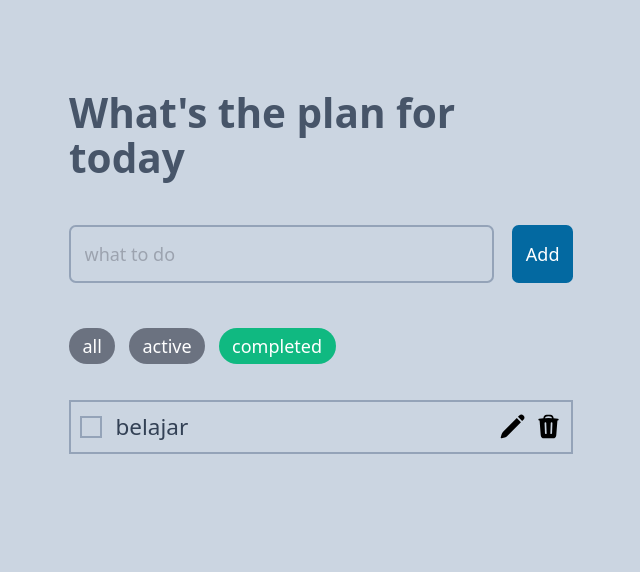
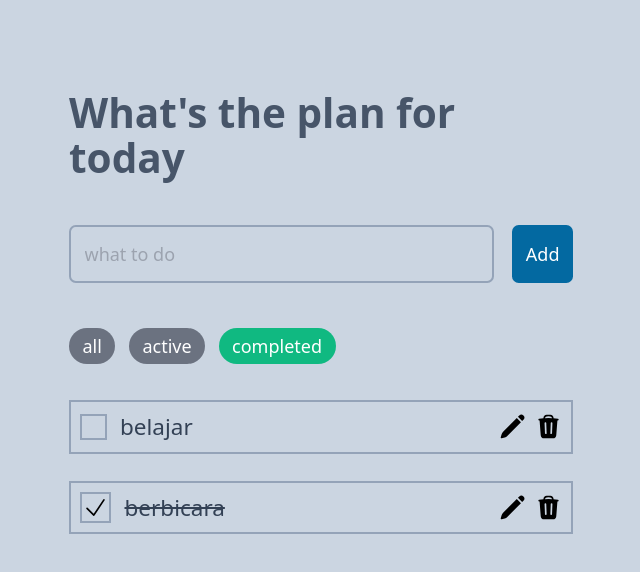
Before and after one commit to AlgonzaDJun/Todo-Redux-skilvul, a React (Vite) app: page / in a window 1280 px wide. Shown: the top 572 px of the page, without its empty margins (319-959 px from the left). Built offline with nearby package versions, Linux system fonts and the light colour scheme.

Commit message:
finish edit and check complete

```diff
--- a/package.json
+++ b/package.json
@@ -11,6 +11,7 @@
   },
   "dependencies": {
     "@reduxjs/toolkit": "^1.9.7",
+    "prop-types": "^15.8.1",
     "react": "^18.2.0",
     "react-dom": "^18.2.0",
     "react-redux": "^8.1.3"
--- a/src/App.jsx
+++ b/src/App.jsx
@@ -1,11 +1,9 @@
 import FormTodo from "./components/formTodo";
-import ListTodo from "./components/listTodo";
 
 function App() {
   return (
     <div className="max-w-md mx-10 md:mx-auto">
       <FormTodo />
-      <ListTodo />
     </div>
   );
 }
--- a/src/components/FormTodo.jsx
+++ b/src/components/FormTodo.jsx
@@ -1,8 +1,11 @@
+/* eslint-disable no-unused-vars */
 import { useState } from "react";
-import { useDispatch } from "react-redux";
-import { addTodo } from "../redux/reducers/todo-reducer";
+import { useDispatch, useSelector } from "react-redux";
+import { addTodo, editTodo } from "../redux/reducers/todo-reducer";
+import ListTodo from "./listTodo";
 
 const FormTodo = () => {
+  const { isEdit, todos } = useSelector((state) => state.todos);
   const [input, setInput] = useState("");
   const dispatch = useDispatch();
 
@@ -12,7 +15,11 @@ const FormTodo = () => {
 
   const handleSubmit = (event) => {
     event.preventDefault();
-    dispatch(addTodo(input));
+    if (!isEdit) {
+      dispatch(addTodo(input));
+    } else {
+      dispatch(editTodo(input));
+    }
     setInput("");
   };
 
@@ -34,9 +41,11 @@ const FormTodo = () => {
           className="px-3 py-2 rounded-md bg-sky-700 hover:bg-sky-900 ml-4 text-white"
           onClick={handleSubmit}
         >
-          Add
+          {isEdit ? "Edit" : "Add"}
         </button>
       </form>
+
+      <ListTodo setInput={setInput} />
     </div>
   );
 };
--- a/src/components/ListTodo.jsx
+++ b/src/components/ListTodo.jsx
@@ -1,15 +1,29 @@
-/* eslint-disable no-unused-vars */
 import { useDispatch, useSelector } from "react-redux";
-import { deleteTodo } from "../redux/reducers/todo-reducer";
+import {
+  completeTodo,
+  deleteTodo,
+  startEdit,
+} from "../redux/reducers/todo-reducer";
 
-const ListTodo = () => {
+import PropTypes from "prop-types";
+
+const ListTodo = ({ setInput }) => {
   const { todos } = useSelector((state) => state.todos);
   const dispatch = useDispatch();
-  console.log(todos);
+  // console.log(todos);
 
   const removeTodo = (id) => {
     dispatch(deleteTodo(id));
     // console.log(id);
+  };
+
+  const handleComplete = (id) => {
+    dispatch(completeTodo(id));
+  };
+
+  const handleEdit = (id, value) => {
+    setInput(value);
+    dispatch(startEdit(id));
   };
 
   return (
@@ -34,12 +48,39 @@ const ListTodo = () => {
             className=" grow border-2 p-2 border-slate-400 flex gap-3 items-center"
             key={item.id}
           >
-            <button className="border-2 p-2 border-slate-400"></button>
-            <p className="grow text-xl cursor-pointer text-slate-700">
+            <button
+              className={`border-2 ${
+                !item.completed ? "p-2.5" : ""
+              }  border-slate-400`}
+            >
+              {item.completed ? (
+                <svg
+                  xmlns="http://www.w3.org/2000/svg"
+                  viewBox="0 0 24 24"
+                  fill="currentColor"
+                  className="w-6 h-6"
+                >
+                  <path
+                    fillRule="evenodd"
+                    d="M19.916 4.626a.75.75 0 01.208 1.04l-9 13.5a.75.75 0 01-1.154.114l-6-6a.75.75 0 011.06-1.06l5.353 5.353 8.493-12.739a.75.75 0 011.04-.208z"
+                    clipRule="evenodd"
+                  />
+                </svg>
+              ) : (
+                ""
+              )}
+            </button>
+            <p
+              className={
+                "grow text-xl cursor-pointer text-slate-700" +
+                (item.completed ? " line-through" : "")
+              }
+              onClick={() => handleComplete(item.id)}
+            >
               {item.value}
             </p>
             <div className="icon flex gap-2 items-center">
-              <button id="edit">
+              <button id="edit" onClick={() => handleEdit(item.id, item.value)}>
                 <svg
                   xmlns="http://www.w3.org/2000/svg"
                   viewBox="0 0 24 24"
@@ -72,4 +113,8 @@ const ListTodo = () => {
   );
 };
 
+ListTodo.propTypes = {
+  setInput: PropTypes.func.isRequired,
+};
+
 export default ListTodo;
--- a/src/redux/reducers/todo-reducer.js
+++ b/src/redux/reducers/todo-reducer.js
@@ -1,7 +1,11 @@
 /* eslint-disable no-unused-vars */
 /* eslint-disable no-case-declarations */
 const initialValue = {
-  todos: [{ id: 1, value: "belajar", completed: false, isEdit: false }],
+  todos: [
+    { id: 1, value: "belajar", completed: false, isEdit: false },
+    { id: 2, value: "berbicara", completed: true, isEdit: false },
+  ],
+  isEdit: null,
 };
 
 function todoReducer(state = initialValue, action) {
@@ -23,6 +27,39 @@ function todoReducer(state = initialValue, action) {
         ...state,
         todos: state.todos.filter((item) => item.id !== action.payload),
       };
+
+    case "COMPLETE_TODO":
+      return {
+        ...state,
+        todos: state.todos.map((item) => {
+          if (item.id === action.payload) {
+            return {
+              ...item,
+              completed: !item.completed,
+            };
+          }
+          return item;
+        }),
+      };
+    case "START_EDIT":
+      return {
+        ...state,
+        isEdit: action.payload,
+      };
+    case "EDIT_TODO":
+      const updatedTodos = state.todos.map((todo) => {
+        if (todo.id === state.isEdit) {
+          return { ...todo, value: action.payload };
+        }
+        return todo;
+      });
+
+      return {
+        ...state,
+        todos: updatedTodos,
+        isEdit: null,
+      };
+
     default:
       return state;
   }
@@ -42,4 +79,25 @@ export function deleteTodo(id) {
   };
 }
 
+export function completeTodo(id) {
+  return {
+    type: "COMPLETE_TODO",
+    payload: id,
+  };
+}
+
+export function editTodo(value) {
+  return {
+    type: "EDIT_TODO",
+    payload: value,
+  };
+}
+
+export function startEdit(id) {
+  return {
+    type: "START_EDIT",
+    payload: id,
+  };
+}
+
 export default todoReducer;
```
Also changed, not shown: 1 other file (tests, documents, lock files or other folders).
